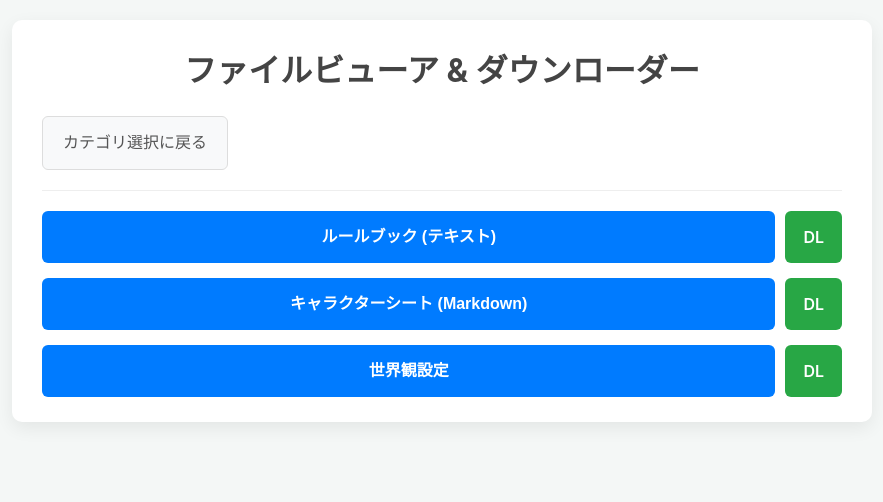
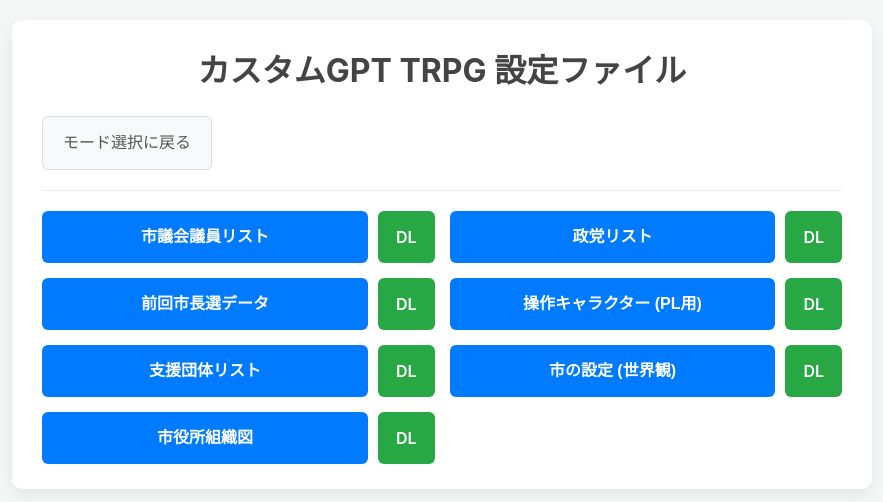
Before and after one commit to Live-Free-1890-1129/Mayoral-election-Game, a plain HTML site: page index.html in a window 1280 px wide. Both pictures are taken after a click on the button "プレイヤー用". Shown: the whole page, without its empty margins (198-1081 px from the left). Drawn offline with nearby package versions, Linux system fonts and the light colour scheme.

Commit message:
Update index.html

```diff
--- a/index.html
+++ b/index.html
@@ -3,7 +3,7 @@
 <head>
     <meta charset="UTF-8">
     <meta name="viewport" content="width=device-width, initial-scale=1.0">
-    <title>ファイルビューア＆ダウンローダー</title>
+    <title>カスタムGPT TRPG 設定ファイル</title>
 
     <script src="https://cdn.jsdelivr.net/npm/marked/marked.min.js"></script>
 
@@ -38,6 +38,7 @@
         h2 {
             border-bottom: 2px solid #eee;
             padding-bottom: 5px;
+            margin-top: 10px;
         }
         hr {
             border: 0;
@@ -45,22 +46,22 @@
             margin: 20px 0;
         }
 
-        /* --- 変更点 (CSS) --- */
-        /* ボタンのグリッドレイアウト */
+        /* ボタンのデザイン */
         .button-grid {
             display: grid;
             grid-template-columns: 1fr;
             gap: 15px;
         }
-
-        /* 閲覧ボタンとDLボタンを横並びにするコンテナ */
+        @media (min-width: 600px) {
+            .button-grid {
+                grid-template-columns: 1fr 1fr;
+            }
+        }
         .file-row {
-            display: flex; /* 横並び */
-            align-items: center; /* 中央揃え */
-            gap: 10px; /* ボタン間の隙間 */
+            display: flex;
+            align-items: center;
+            gap: 10px;
         }
-
-        /* 汎用ボタン (カテゴリ選択など) */
         .btn {
             display: block;
             width: 100%;
@@ -85,22 +86,16 @@
         }
         .btn-secondary { background-color: #6c757d; }
         .btn-secondary:hover { background-color: #5a6268; }
-
-        /* ファイルリスト内の閲覧ボタン */
-        .btn-view {
-            flex-grow: 1; /* 横幅をできるだけ広げる */
-        }
-
-        /* ダウンロードボタン (aタグ) */
+        .btn-view { flex-grow: 1; }
         .btn-download {
             display: block;
-            flex-shrink: 0; /* 縮まないようにする */
+            flex-shrink: 0;
             padding: 14px 18px;
             font-size: 16px;
             font-weight: 600;
             text-align: center;
             color: #fff;
-            background-color: #28a745; /* ダウンロード用の色 (緑) */
+            background-color: #28a745;
             border: none;
             border-radius: 6px;
             cursor: pointer;
@@ -112,15 +107,13 @@
             background-color: #218838;
             box-shadow: 0 4px 8px rgba(0,0,0,0.1);
         }
-
-        /* 戻るボタン */
         .btn-back {
             background-color: #f8f9fa;
             color: #555;
             border: 1px solid #ddd;
             font-weight: normal;
-            width: auto; /* 幅を自動に */
-            display: inline-block; /* インラインブロック要素に */
+            width: auto;
+            display: inline-block;
         }
         .btn-back:hover {
             background-color: #e2e6ea;
@@ -128,41 +121,59 @@
             transform: none;
             box-shadow: none;
         }
-        /* --- 変更点ここまで --- */
 
-
-        /* ファイル内容の表示エリア (変更なし) */
+        /* ファイル内容の表示エリア */
         #file-content {
             background: #fdfdfd;
             border: 1px solid #e0e0e0;
             border-radius: 5px;
-            padding: 15px 20px;
+            padding: 0;
             margin-top: 15px;
             max-height: 60vh;
             overflow-y: auto;
         }
-        .content-txt { white-space: pre-wrap; word-wrap: break-word; }
-        .content-md img { max-width: 100%; height: auto; border-radius: 4px; }
-        .content-md pre { background: #f4f4f4; padding: 12px; border-radius: 5px; overflow-x: auto; }
-        .content-md code { font-family: "SFMono-Regular", Consolas, "Liberation Mono", Menlo, monospace; background: #f4f4f4; padding: 2px 4px; border-radius: 3px; }
-        .content-md blockquote { border-left: 4px solid #ddd; padding-left: 10px; color: #777; margin-left: 0; }
+        .content-txt {
+            padding: 15px 20px;
+            white-space: pre-wrap;
+            word-wrap: break-word;
+        }
+        .content-yaml pre, .content-md pre {
+            background: #f6f8fa;
+            padding: 16px;
+            overflow: auto;
+            border-radius: 5px;
+            margin: 0;
+        }
+        .content-yaml code, .content-md code {
+            font-family: "SFMono-Regular", Consolas, "Liberation Mono", Menlo, monospace;
+            font-size: 14px;
+        }
+        .content-md { padding: 15px 20px; }
+        .content-md > *:first-child { margin-top: 0; }
+        .content-md img { max-width: 100%; }
+        .content-md blockquote {
+            border-left: 4px solid #ddd;
+            padding-left: 10px;
+            color: #777;
+            margin-left: 0;
+        }
     </style>
 </head>
 <body>
 
     <div class="container">
-        <h1>ファイルビューア & ダウンローダー</h1>
+        <h1>カスタムGPT TRPG 設定ファイル</h1>
 
         <div id="category-view">
-            <p>閲覧またはダウンロードしたいカテゴリを選択してください。</p>
+            <p>閲覧モードを選択してください。</p>
             <div class="button-grid">
                 <button class="btn" onclick="showFileList('player')">プレイヤー用</button>
-                <button class="btn btn-secondary" onclick="showFileList('admin')">設定・プロンプト閲覧用</button>
+                <button class="btn btn-secondary" onclick="showFileList('admin')">設定・プロンプト用 (GM)</button>
             </div>
         </div>
 
         <div id="file-list-view" style="display:none;">
-            <button class="btn btn-back" onclick="showView('category-view')">カテゴリ選択に戻る</button>
+            <button class="btn btn-back" onclick="showView('category-view')">モード選択に戻る</button>
             <hr>
             <div id="file-list-buttons" class="button-grid">
                 </div>
@@ -177,36 +188,105 @@
     </div>
 
     <script>
-        // ----------------------------------------------------
-        // ★★★ 設定箇所 ★★★
-        // ----------------------------------------------------
-        // 'name': 閲覧ボタンに表示される名前
-        // 'path': 実際のファイルパス
-        // 'downloadName': (オプション) ダウンロード時の推奨ファイル名。省略可。
 
-        const fileStructure = {
-            'player': [
-                { name: 'ルールブック (テキスト)', path: 'files/player/rulebook.txt', downloadName: 'Rulebook.txt' },
-                { name: 'キャラクターシート (Markdown)', path: 'files/player/charsheet.md' }, // downloadNameは省略
-                { name: '世界観設定', path: 'files/player/world.txt', downloadName: 'WorldSetting.txt' }
-            ],
-            'admin': [
-                { name: 'シナリオ本文 (Markdown)', path: 'files/admin/scenario.md' },
-                { name: 'GM用プロンプト一覧', path: 'files/admin/prompts.txt' },
-                { name: 'NPCデータ (Markdown)', path: 'files/admin/npc.md' }
-            ]
-        };
+        // ================================================================== //
+        // ================================================================== //
+        //                                                                    //
+        //                  ★★★ ファイル設定箇所 ★★★                        //
+        //                                                                    //
+        //   ファイルを追加・削除・変更する場合は、以下の `allFiles` の       //
+        //   中身（ [...] の部分）だけを編集してください。                    //
+        //                                                                    //
+        // ================================================================== //
+        // ================================================================== //
 
-        // ----------------------------------------------------
-        // ★★★ 設定はここまで ★★★
-        // ----------------------------------------------------
+        /*
+         * ファイル設定の書き方：
+         * {
+         * name: "ボタンに表示する名前",
+         * path: "リポジトリ内のファイルパス (例: 'files/ファイル名.yaml')",
+         * downloadName: "ダウンロード時の推奨ファイル名 (省略可)",
+         * roles: ['player', 'admin']  <- プレイヤーとGM両方が閲覧可
+         * }
+         * * GMのみに表示したい場合：
+         * roles: ['admin']
+         */
+
+        const allFiles = [
+            {
+                name: '市議会議員リスト',
+                path: 'files/市議会議員.yaml',
+                downloadName: 'councillors.yaml',
+                roles: ['player', 'admin']
+            },
+            {
+                name: '政党リスト',
+                path: 'files/政党_parties.yaml',
+                downloadName: 'parties.yaml',
+                roles: ['player', 'admin']
+            },
+            {
+                name: '前回市長選データ',
+                path: 'files/前回市長選.yaml',
+                downloadName: 'last_election.yaml',
+                roles: ['player', 'admin']
+            },
+            {
+                name: '操作キャラクター (PL用)',
+                path: 'files/操作キャラ.yaml',
+                downloadName: 'player_characters.yaml',
+                roles: ['player', 'admin']
+            },
+            {
+                name: '支援団体リスト',
+                path: 'files/団体_groups.yaml',
+                downloadName: 'groups.yaml',
+                roles: ['player', 'admin']
+            },
+            {
+                name: '市の設定 (世界観)',
+                path: 'files/市設定_city.yaml',
+                downloadName: 'city_setting.yaml',
+                roles: ['player', 'admin']
+            },
+            {
+                name: '市役所組織図',
+                path: 'files/市役所.yaml',
+                downloadName: 'city_hall.yaml',
+                roles: ['player', 'admin']
+            },
+            {
+                name: '【GM用】友好度データ',
+                path: 'files/友好度.yaml',
+                downloadName: 'friendship_data.yaml',
+                roles: ['admin'] // ★ admin (GM) のみ閲覧可能
+            }
+
+            // ↓ 新しいファイルを追加する場合は、カンマ(,)を忘れずに、
+            //   この下に追加してください。
+            // {
+            //   name: '新しいファイル',
+            //   path: 'files/new_file.txt',
+            //   roles: ['player', 'admin']
+            // },
+
+        ];
+
+        // ================================================================== //
+        // ================================================================== //
+        //                                                                    //
+        //                  ★★★ 設定箇所はここまで ★★★                    //
+        //                （これより下は変更不要です）                      //
+        //                                                                    //
+        // ================================================================== //
+        // ================================================================== //
 
 
-        let currentCategory = '';
+        let currentViewId = 'category-view';
         const views = ['category-view', 'file-list-view', 'content-view'];
 
-        // (showView関数 - 変更なし)
         function showView(viewId) {
+            currentViewId = viewId;
             views.forEach(id => {
                 const el = document.getElementById(id);
                 if (el) {
@@ -217,77 +297,55 @@
                 document.getElementById('file-content').innerHTML = '';
                 document.getElementById('file-title').innerHTML = '';
             }
+            if (viewId === 'file-list-view') {
+                document.getElementById('file-content').innerHTML = '';
+                document.getElementById('file-title').innerHTML = '';
+            }
         }
 
+        function showFileList(role) {
+            const filesToShow = allFiles.filter(file => file.roles.includes(role));
+            const listContainer = document.getElementById('file-list-buttons');
+            listContainer.innerHTML = '';
 
-        /**
-         * --- 変更点 (JavaScript) ---
-         * カテゴリボタンが押された時の処理
-         * @param {string} category 'player' または 'admin'
-         */
-        function showFileList(category) {
-            currentCategory = category;
-            const files = fileStructure[category];
-            const listContainer = document.getElementById('file-list-buttons');
-
-            listContainer.innerHTML = ''; // コンテナをクリア
-
-            if (!files || files.length === 0) {
+            if (filesToShow.length === 0) {
                 listContainer.innerHTML = '<p>このカテゴリにはファイルが登録されていません。</p>';
                 showView('file-list-view');
                 return;
             }
 
-            // ファイルごとに「行」を作成
-            files.forEach(file => {
-                // 1. 閲覧ボタンとDLボタンをまとめる行コンテナ (div)
+            const buttonClass = (role === 'player') ? 'btn' : 'btn btn-secondary';
+
+            filesToShow.forEach(file => {
                 const row = document.createElement('div');
                 row.className = 'file-row';
 
-                // 2. 閲覧ボタン (button)
                 const viewBtn = document.createElement('button');
-                // カテゴリによってボタンの色を変える
-                const categoryClass = (category === 'player') ? 'btn' : 'btn btn-secondary';
-                viewBtn.className = `${categoryClass} btn-view`; // 閲覧ボタン用のクラスも追加
+                viewBtn.className = `${buttonClass} btn-view`;
                 viewBtn.textContent = file.name;
                 viewBtn.onclick = () => loadFile(file.name, file.path);
 
-                // 3. ダウンロードボタン (a)
                 const downloadBtn = document.createElement('a');
-                downloadBtn.className = 'btn-download'; // ダウンロードボタン用のスタイル
-                downloadBtn.href = file.path; // リンク先はファイルパス
-                downloadBtn.textContent = 'DL'; // ボタンのテキスト (例: "DL" や "↓")
-
-                // ★ ダウンロード機能の核 ★
-                // download属性を設定
-                // file.downloadNameが設定されていればそれを使い、
-                // なければパスからファイル名を自動取得 (例: "files/a.txt" -> "a.txt")
+                downloadBtn.className = 'btn-download';
+                downloadBtn.href = file.path;
+                downloadBtn.textContent = 'DL';
                 downloadBtn.download = file.downloadName || file.path.split('/').pop();
 
-                // 4. 行コンテナにボタンを追加
                 row.appendChild(viewBtn);
                 row.appendChild(downloadBtn);
-
-                // 5. 最後に、行をリストコンテナに追加
                 listContainer.appendChild(row);
             });
 
             showView('file-list-view');
         }
-        // --- 変更点ここまで ---
 
-
-        /**
-         * ファイル名ボタンが押された時の処理 (変更なし)
-         * @param {string} fileName ボタンに表示された名前
-         * @param {string} filePath 読み込むファイルのパス
-         */
         async function loadFile(fileName, filePath) {
             const contentEl = document.getElementById('file-content');
             const titleEl = document.getElementById('file-title');
 
             titleEl.textContent = fileName;
             contentEl.innerHTML = '読み込み中...';
+            contentEl.className = '';
             showView('content-view');
 
             try {
@@ -298,27 +356,32 @@
                 }
 
                 const text = await response.text();
+
                 const isMarkdown = filePath.endsWith('.md') || filePath.endsWith('.markdown');
+                const isYaml = filePath.endsWith('.yaml') || filePath.endsWith('.yml');
 
                 if (isMarkdown && typeof marked !== 'undefined') {
                     contentEl.innerHTML = marked.parse(text);
                     contentEl.className = 'content-md';
+                } else if (isYaml) {
+                    contentEl.innerHTML = '';
+                    const pre = document.createElement('pre');
+                    const code = document.createElement('code');
+                    code.textContent = text;
+                    pre.appendChild(code);
+                    contentEl.appendChild(pre);
+                    contentEl.className = 'content-yaml';
                 } else {
-                    if (isMarkdown) {
-                        console.warn('Marked.jsが読み込まれていないため、Markdownをテキストとして表示します。');
-                    }
                     contentEl.textContent = text;
                     contentEl.className = 'content-txt';
                 }
 
             } catch (error) {
                 console.error('ファイルの読み込みに失敗しました:', error);
-                contentEl.innerHTML = `<p style="color: red; font-weight: bold;">エラー: ${error.message}</p><p>ファイルパスが正しいか、GitHubリポジトリにファイルがプッシュされているか確認してください。</p>`;
-                contentEl.className = '';
+                contentEl.innerHTML = `<p style="color: red; font-weight: bold; padding: 15px;">エラー: ${error.message}</p><p style="padding: 0 15px;">ファイルパスが正しいか、GitHubリポジトリにファイルがプッシュされているか確認してください。</p>`;
             }
         }
 
-        // ページの初期表示 (変更なし)
         showView('category-view');
 
     </script>
```
